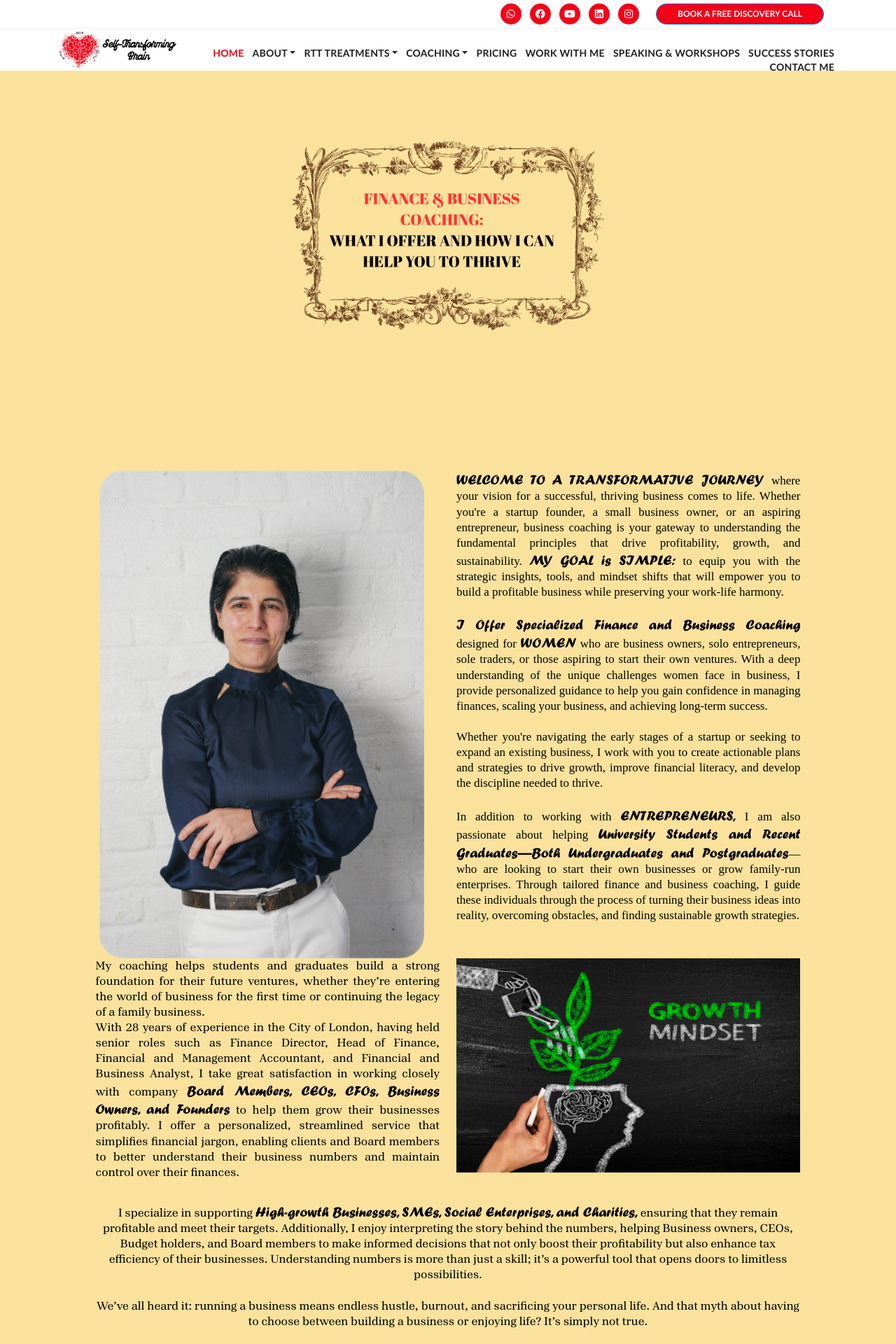
After one commit to gericlois/SelfTransformingBrain, a PHP site: page /pages/finance.php in a window 1280 px wide. The commit adds this page. Shown: the top 1920 px of the page at 70% size. Run offline with PHP 8.4, Linux system fonts and the light colour scheme; some web fonts are replaced.

Commit message:
Added Finance Page

```diff
--- a/assets/css/main.css
+++ b/assets/css/main.css
@@ -3848,6 +3848,199 @@ Brain Style
 
 /*
 ---------------------------------------------
+Finance Style
+---------------------------------------------
+*/
+.finance {
+  background-color: #fae29c;
+  padding: 60px 0px 100px 0px;
+  text-align: center;
+}
+.finance .header img {
+  display: block;
+  width: 40%;
+  height: auto;
+  max-width: 100%;
+  padding: 40px 0px 200px 0px;
+  margin-right: auto;
+  margin-left: auto;
+}
+
+.finance .imageright img {
+  display: block;
+  width: 85%;
+  height: auto;
+  margin-left: 11%;
+}
+
+
+.finance .context p.one {
+  font-size: 17px;
+  line-height: 1.3;
+  font-weight: 400;
+  color: #000000;
+  border-radius: 8px;
+  padding: 0px 0px 10px 0px;
+  text-align: Justify;
+  font-family: 'Century', normal;
+  margin-right: 10%;
+}
+
+.finance .highlighted-text {
+  color: #000000;
+  font-weight: normal;
+  font-size: 20px;
+  font-family: 'Forte', normal;
+}
+
+.finance .context p.two {
+  font-size: 17px;
+  line-height: 1.3;
+  font-weight: 400;
+  color: #000000;
+  border-radius: 8px;
+  padding: 0px 0px 0px 0px;
+  text-align: Justify;
+  font-family: 'Aptos', normal;
+  margin-left: 10%;
+}
+
+.finance .context p.three {
+  font-size: 17px;
+  line-height: 1.3;
+  font-weight: 400;
+  color: #000000;
+  border-radius: 8px;
+  padding: 10px 0px 0px 0px;
+  text-align: center;
+  font-family: 'Aptos', normal;
+  margin-left: 5%;
+  margin-right: 5%;
+}
+
+.finance .imageleft img {
+  display: block;
+  margin: 0 auto;
+  width: 90%;
+  height: auto;
+  max-width: 100%;
+  margin-right: 10%;
+  margin-left: auto;
+}
+
+
+.finance .context p.four {
+  font-size: 17px;
+  line-height: 1.3;
+  font-weight: 400;
+  color: #000000;
+  border-radius: 8px;
+  padding: 30px 0px 10px 0px;
+  text-align: center;
+  font-family: 'Aptos', normal;
+  margin-right: 5%;
+  margin-left: 5%;
+}
+
+.finance .context p.five {
+  font-size: 32px;
+  line-height: 1.3;
+  font-weight: 400;
+  color: #000000;
+  border-radius: 8px;
+  padding: 50px 0px 10px 0px;
+  text-align: center;
+  font-family: 'Lucida Calligraphy', normal;
+  margin-right: 5%;
+  margin-left: 5%;
+}
+
+
+.finance .button .btn-primary {
+  display: inline-block;
+  padding: 5px 30px;
+  background-color: #F60017;
+  color: #ffffff;
+  font-size: 22px;
+  font-weight: bold;
+  text-transform: uppercase;
+  border-radius: 25px;
+  text-align: center;
+  transition: background-color 0.3s ease;
+  border: 1px solid #F60017;
+  margin-top: 100px;
+  margin-bottom: 100px;
+}
+
+.finance .context p.six {
+  font-size: 42px;
+  line-height: 1.3;
+  font-weight: 400;
+  color: #000000;
+  border-radius: 8px;
+  padding: 0px 0px 10px 0px;
+  text-align: center;
+  font-family: 'Baguet Script', normal;
+  margin-right: 5%;
+  margin-left: 5%;
+}
+
+.finance .context p.seven {
+  font-size: 32px;
+  line-height: 1.3;
+  font-weight: 400;
+  color: #000000;
+  border-radius: 8px;
+  padding: 0px 0px 10px 0px;
+  text-align: right;
+  font-family: 'Baguet Script', normal;
+  margin-right: 8%;
+  margin-left: 5%;
+}
+
+
+.finance .image img {
+  display: block;
+  margin: 0 auto;
+  width: 40%;
+  height: auto;
+  max-width: 100%;
+  padding: 100px 0px 100px 0px;
+  margin-right: auto;
+  margin-left: auto;
+}
+
+
+.finance .footer_contact img {
+  display: block;
+  margin: 0 auto;
+  width: 60%;
+  height: auto;
+  max-width: 100%;
+  padding: 20px 0px 20px 0px;
+  margin-right: auto;
+  margin-left: auto;
+}
+
+.finance .button_contact .btn-primary {
+  display: inline-block;
+  padding: 5px 30px;
+  background-color: #F60017;
+  color: #ffffff;
+  font-size: 22px;
+  font-weight: bold;
+  text-transform: uppercase;
+  border-radius: 25px;
+  text-align: left;
+  transition: background-color 0.3s ease;
+  border: 1px solid #F60017;
+  margin-bottom: 100px;
+}
+
+
+
+/*
+---------------------------------------------
 Page Header Style
 ---------------------------------------------
 */
--- /dev/null
+++ b/pages/finance.php
@@ -0,0 +1,216 @@
+<!DOCTYPE html>
+<lang="en">
+
+    <?php include "includes/head.php" ?>
+
+    <?php include "includes/header.php" ?>
+
+    <div class="main-banner">
+        <div class="finance section">
+            <div class="container">
+                <div class="row">
+
+                    <div class="col-lg-12">
+                        <div class="header-text">
+                            <div class="header">
+                                <img src="../assets/images/includes/finance_head.png" alt="">
+                            </div>
+                        </div>
+                    </div>
+                    <div class="col-lg-6">
+                        <div class="imageright">
+                            <img src="../assets/images/includes/finance_portrait.png" alt="">
+                        </div>
+                    </div>
+                    <div class="col-lg-6">
+                        <div class="context">
+                            <p class="one"><span class="highlighted-text">WELCOME TO A TRANSFORMATIVE JOURNEY</span>
+                                where your
+                                vision for a successful, thriving business comes to life. Whether you're a startup
+                                founder, a small business owner, or an aspiring entrepreneur, business coaching is
+                                your gateway to understanding the fundamental principles that drive profitability,
+                                growth, and sustainability. <span class="highlighted-text">MY GOAL is SIMPLE:</span> to equip you with the strategic
+                                insights, tools, and mindset shifts that will empower you to build a profitable
+                                business while preserving your work-life harmony.<br><br>
+
+                                <span class="highlighted-text">I Offer Specialized Finance and Business Coaching</span> designed for <span class="highlighted-text">WOMEN</span> who are
+                                business owners, solo entrepreneurs, sole traders, or those aspiring to start their
+                                own ventures. With a deep understanding of the unique challenges women face in
+                                business, I provide personalized guidance to help you gain confidence in managing
+                                finances, scaling your business, and achieving long-term success.<br><br>
+
+                                Whether you're navigating the early stages of a startup or seeking to expand an
+                                existing business, I work with you to create actionable plans and strategies to
+                                drive growth, improve financial literacy, and develop the discipline needed to
+                                thrive.<br><br>
+
+                                In addition to working with <span class="highlighted-text">ENTREPRENEURS,</span> I am also passionate about helping
+                                <span class="highlighted-text">University Students and Recent Graduates—Both Undergraduates and Postgraduates</span>—who
+                                are looking to start their own businesses or grow family-run enterprises. Through
+                                tailored finance and business coaching, I guide these individuals through the
+                                process of turning their business ideas into reality, overcoming obstacles, and
+                                finding sustainable growth strategies.
+
+                            </p>
+                        </div>
+                    </div>
+
+
+
+                    <div class="col-lg-6">
+                        <div class="context">
+                            <p class="two">My coaching helps students and graduates
+                                build a strong foundation for their future ventures, whether they’re entering the
+                                world of business for the first time or continuing the legacy of a family
+                                business.<br>
+
+                                With 28 years of experience in the City of London, having held senior roles such as
+                                Finance Director, Head of Finance, Financial and Management Accountant, and Financial
+                                and Business Analyst, I take great satisfaction in working closely with company <span class="highlighted-text">Board
+                                Members, CEOs, CFOs, Business Owners, and Founders</span> to help them grow their businesses
+                                profitably. I offer a personalized, streamlined service that simplifies financial
+                                jargon, enabling clients and Board members to better understand their business numbers
+                                and maintain control over their finances.<br>
+
+
+                            </p>
+                        </div>
+                    </div>
+
+                    <div class="col-lg-6">
+                        <div class="imageleft">
+                            <img src="../assets/images/includes/finance_image.jpg" alt="">
+                        </div>
+                    </div>
+
+                    <div class="col-lg-12">
+                        <div class="context">
+                            <p class="three"><br>I specialize in supporting <span class="highlighted-text">High-growth Businesses, SMEs, Social
+                                Enterprises,
+                                and Charities,</span> ensuring that they remain profitable and meet their targets.
+                                Additionally, I enjoy interpreting the story behind the numbers, helping Business
+                                owners, CEOs, Budget holders, and Board members to make informed decisions that not only
+                                boost their profitability but also enhance tax efficiency of their businesses.
+                                Understanding numbers is more than just a skill; it’s a powerful tool that opens doors
+                                to limitless possibilities.<br><br>
+
+                                We’ve all heard it: running a business means endless hustle, burnout, and sacrificing
+                                your personal life. And that myth about having to choose between building a business or
+                                enjoying life? It’s simply not true.<br><br>
+
+                                From my professional experience working with CEOs, Business owners, and Founders, I’ve
+                                learned that building a thriving business and achieving financial freedom isn’t about
+                                overworking. It’s about mastering business finances and making intentional, data-driven
+                                decisions. It’s also crucial to understand and analyse the market and industry in which
+                                your business operates.<br><br>
+
+                                This is where I come in. <span class="highlighted-text">As a Financial and Business Coach,</span> I can help to refine your
+                                business’s pricing strategies, review financial reports, and eliminate unprofitable
+                                services. Ultimately, this will enable you to create and grow the business you've always
+                                dreamed of. Sometimes, this means making tough decisions, like letting go of in-demand
+                                services that aren't financially viable. However, every business decision and strategy
+                                are based on the numbers and aligned with your goals.<br><br>
+
+                                <span class="highlighted-text">Every successful business is built on a well-defined strategy. It’s not just about
+                                working hard; it’s about working smart.</span> Together, we'll explore your business's unique
+                                strengths, identify areas for improvement, and develop a strategic roadmap to maximize
+                                growth.<br><br>
+
+                                The <span class="highlighted-text">Market Research</span> is very important for businesses to survive and thrive in the
+                                industry that they are in. Understanding your target audience and industry landscape is
+                                essential for your business. <span class="highlighted-text">As a Finance and Business Coach,</span> I will guide you through
+                                conducting comprehensive market research to stay ahead of your business competitors.
+                                From pricing strategies to expanding product lines, I will help you to identify scalable
+                                growth opportunities for your business that align with your long-term vision. I also
+                                discuss ways to diversify revenue streams for your business, so you’re not overly
+                                reliant on a single source of income. Also, as your Finance and Business Coach, I assist
+                                you to prepare <span class="highlighted-text">Projected Future Financial Forecasting</span> for your business’s revenue and
+                                expenses so that you can make proactive decisions.
+
+                            </p>
+                        </div>
+                    </div>
+
+                    <div class="col-lg-12">
+                        <div class="context">
+                            <p class="four">What I learned working in 28 years in Finance Industry is that: Our
+                                Businesses can only grow as much as we do as a person. Definitely, personal growth fuels
+                                professional success.<br>
+
+                                Mastering numbers is more than just a skill—it’s a powerful tool that unlocks the full
+                                potential of your business. If you’re feeling stuck financially, unsure of where your
+                                numbers stand, or unable to break through a plateau in your business income, remember
+                                this: you're not alone, and your past challenges don’t dictate the future of your
+                                business. The power to transform your financial journey and grow your business is in
+                                your hands.
+
+                            </p>
+
+                            <p class="five">If you're ready to break free from financial limits, change the way you
+                                think, and build a future of true success, let's take that step forward—together.
+                            </p>
+
+                            <div class="col-lg-12">
+                                <div class="button">
+                                    <a href="#" class="btn btn-primary">TRANSFORM YOUR THINKING, TRANSFORM YOUR
+                                        BUSINESS. BOOK A FREE CALL NOW.</a>
+                                </div>
+                            </div>
+
+                            <p class="six">"Shift your mindset and create and grow the business you've always dreamed
+                                of."
+                            </p>
+
+                            <p class="seven">SERVET EGE
+                            </p>
+
+
+                            <div class="col-lg-12">
+                                <div class="image">
+                                    <img src="../assets/images/includes/finance_image2.png" alt="">
+                                </div>
+                            </div>
+
+
+                            <div class="col-lg-12">
+                                <div class="footer_contact">
+                                    <img src="../assets/images/includes/finance_footer.png" alt="">
+                                </div>
+                            </div>
+
+                            <div class="col-lg-12">
+                                <div class="button_contact">
+                                    <a href="#" class="btn btn-primary"> EMAIL OR CONTACT ME </a>
+                                </div>
+                            </div>
+
+                        </div>
+                    </div>
+                </div>
+
+            </div>
+        </div>
+    </div>
+
+
+
+    </div>
+    </div>
+
+    </Main>
+
+    <?php include "includes/footer.php" ?>
+
+    <!-- Scripts -->
+    <!-- Bootstrap core JavaScript -->
+    <script src="../vendor/jquery/jquery.min.js"></script>
+    <script src="../vendor/bootstrap/js/bootstrap.min.js"></script>
+    <script src="../assets/js/isotope.min.js"></script>
+    <script src="../assets/js/owl-carousel.js"></script>
+    <script src="../assets/js/counter.js"></script>
+    <script src="../assets/js/custom.js"></script>
+    <script src="https://cdn.jsdelivr.net/npm/bootstrap@5.3.2/dist/js/bootstrap.bundle.min.js"></script>
+
+    </body>
+
+    </html>
```
Also changed, not shown: assets/images/includes/finance_footer.png (added), assets/images/includes/finance_head.png (added), assets/images/includes/finance_image.jpg (added), assets/images/includes/finance_image2.png (added), assets/images/includes/finance_portrait.png (added).
